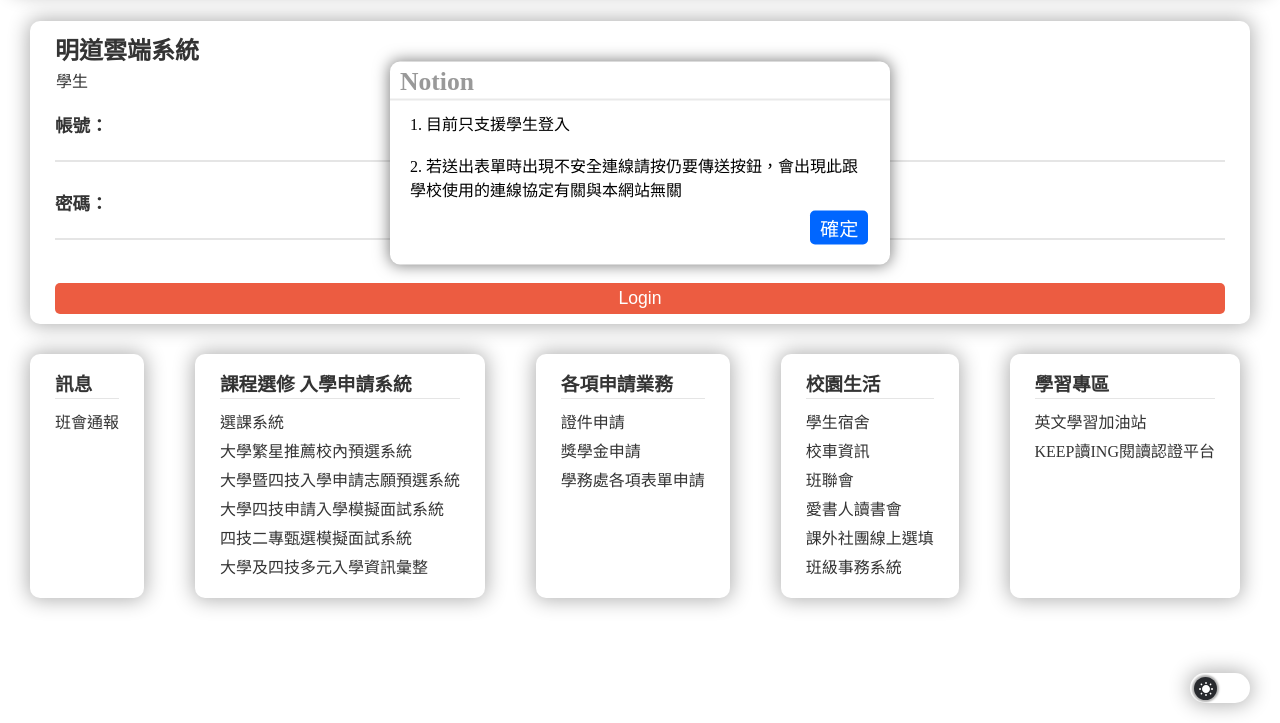
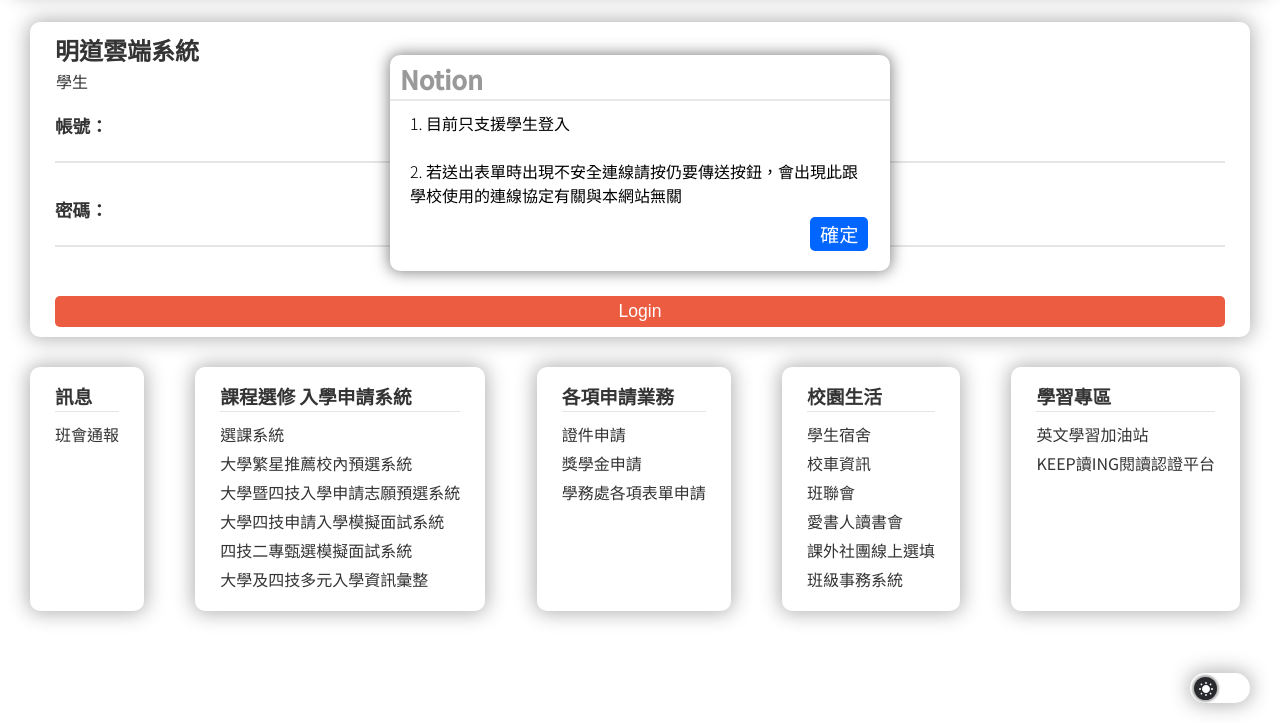
Before and after one commit to banahaker/mingdao, a plain HTML site: page index.html in a window 1280 px wide. Shown: the part 77-800 px from the top of the page. Drawn offline with nearby package versions, Linux system fonts and the light colour scheme.

Commit message:
設定繁體中文字體

```diff
--- a/style.css
+++ b/style.css
@@ -1,3 +1,4 @@
+@import url('https://fonts.googleapis.com/css2?family=Noto+Sans+TC:wght@100;300;400;500&display=swap');
 * {
 	margin: 0;
 	padding: 0;
@@ -15,6 +16,7 @@ a {
 
 body {
 	transition: .2s;
+	font-family: 'Noto Sans TC', sans-serif;
 }
 
 header {
@@ -40,6 +42,7 @@ header>.loginOption {
 }
 
 header>.loginOption>a {
+	font-weight: 400;
 	text-decoration: none;
 	margin-right: 12px;
 	padding: 3px 8px 3px 10px;
@@ -97,6 +100,7 @@ main>form {
 }
 
 main>form>h1 {
+	font-weight: 700;
 	color: #343434;
 	font-size: 1.5rem;
 	margin-bottom: 2px;
@@ -105,7 +109,7 @@ main>form>h1 {
 main>form>h2 {
 	color: #343434;
 	font-size: 1rem;
-	font-weight: lighter;
+	font-weight: 300;
 	margin-bottom: 20px;
 	margin-left: 1px;
 }
@@ -161,6 +165,7 @@ main>.links>section	{
 
 main>.links>section>h1 {
 	color: #343434;
+	font-weight: 7s00;
 	margin-bottom: 10px;
 	padding-bottom: 2px;
 	border-bottom: 1px solid #e5e5e5;
@@ -275,6 +280,7 @@ notion>h1 {
 }
 
 notion>p {
+	font-weight: 300;
 	margin: 10px 20px;
 }
 
```
